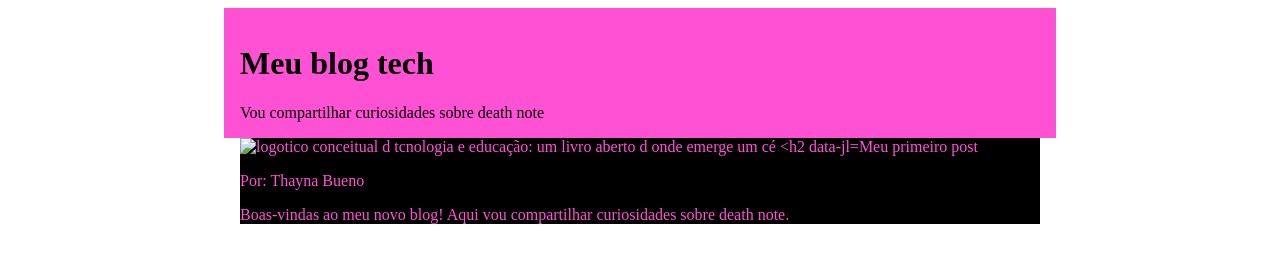
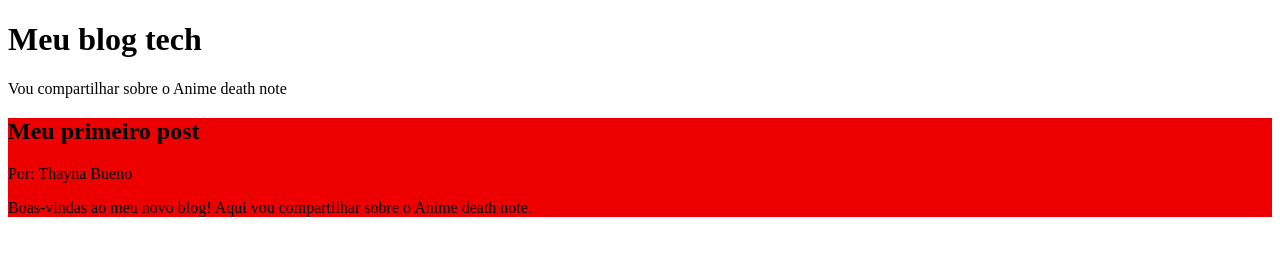
Before and after one commit to thaynafariasbueno-arch/alura, a plain HTML site: page index.html in a window 1280 px wide. Drawn offline with Linux system fonts and the light colour scheme.

Commit message:
Update index.html

```diff
--- a/index.html
+++ b/index.html
@@ -1,44 +1,30 @@
-
 
 <!DOCTYPE html>
-<html lang="pt-br">
+<html lang="pt-br"
 <head>
   <meta charset="UTF-8">
   <meta name="viewport"
-content="width=device-width, initial-scale=1.0">
-<title>blog</title>
-  </head>
+    content="width=device-width,initial-scale=1.0">
+    <title>Blog</title>
   <style>
     header{
-  background-color: #FF51D4;
-  color: #000000;
-  text-aling: center;
-  max-width: 800px;
-  margin: 0 auto;
-  padding: 16px;
+      background-color: #EE0000;
+
     }
-main{
-  background-color: #000000;
-  color: #FF51D4;
-  text-aling: center;
-  max-width: 800px;
-  margin: 0 auto;
-  pedding: 16px;
-}
-
   </style>
 
+</html>
 <body>
+  </header>
+  <header></header>
+
+  <h1>Meu blog tech </h1>
+  <p>Vou compartilhar sobre o Anime death note </p>
   <header>
-<h1>Meu blog tech</h1>
-<p1>Vou compartilhar curiosidades sobre death note</p1>
-</header>
     <main>
-  <img src="imagem-blog.png"
-    alt="logotico conceitual d tcnologia e educação: um livro aberto d onde emerge um cé
   <h2>Meu primeiro post</h2>
-<p>Por: Thayna Bueno</p>
-<p>Boas-vindas ao meu novo blog! Aqui vou compartilhar curiosidades sobre death note.</p>
+  <p>Por: Thayna Bueno<p>
+  <p>Boas-vindas ao meu novo blog! Aqui vou compartilhar sobre o Anime death note.</p>
       </main>
  </body>
 </html>
```
Lines whose indentation alone changed are shown as unchanged.
